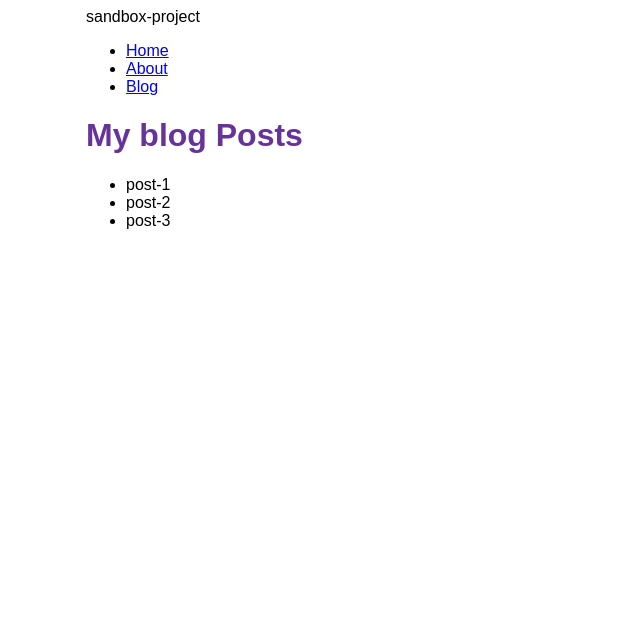
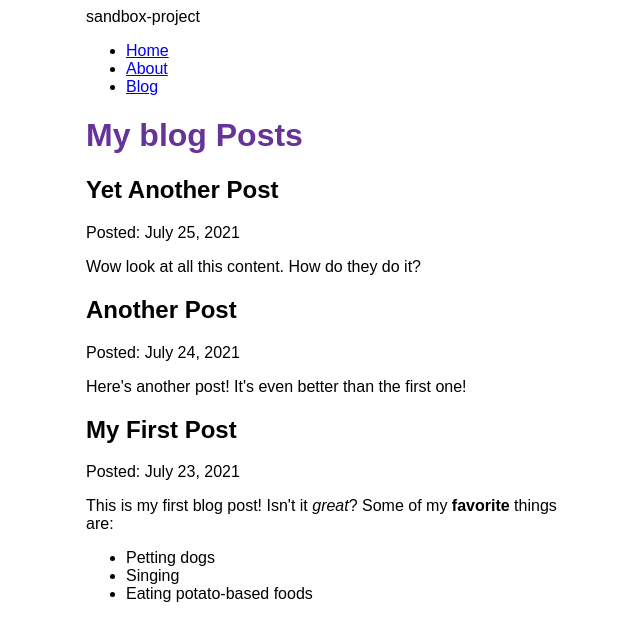
Before and after one commit to rondondaniel/gatsbyjs-boilerplate, a Gatsby site: page /blog in a window 1280 px wide. Shown: the whole page, without its empty margins (304-944 px from the left). Built offline with nearby package versions, Linux system fonts and the light colour scheme; Gatsby itself is replaced by a stand-in of ours.

Commit message:
Finished Gatsby Tutorial Part 5

```diff
--- a/blog/post-1.mdx
+++ b/blog/post-1.mdx
@@ -0,0 +1,9 @@
+---
+title: "My First Post"
+date: "2021-07-23"
+---
+This is my first blog post! Isn't it *great*?
+Some of my **favorite** things are:
+* Petting dogs
+* Singing
+* Eating potato-based foods
--- a/blog/post-2.mdx
+++ b/blog/post-2.mdx
@@ -0,0 +1,5 @@
+---
+title: "Another Post"
+date: "2021-07-24"
+---
+Here's another post! It's even better than the first one!
--- a/blog/post-3.mdx
+++ b/blog/post-3.mdx
@@ -0,0 +1,5 @@
+---
+title: "Yet Another Post"
+date: "2021-07-25"
+---
+Wow look at all this content. How do they do it?
--- a/gatsby-config.js
+++ b/gatsby-config.js
@@ -13,5 +13,6 @@ module.exports = {
         path: `${__dirname}/blog`
       }
     },
+    "gatsby-plugin-mdx",
   ],
 };
--- a/package.json
+++ b/package.json
@@ -15,8 +15,11 @@
     "clean": "gatsby clean"
   },
   "dependencies": {
+    "@mdx-js/mdx": "^1.6.22",
+    "@mdx-js/react": "^1.6.22",
     "gatsby": "^4.3.0",
     "gatsby-plugin-image": "^2.3.0",
+    "gatsby-plugin-mdx": "^3.4.0",
     "gatsby-plugin-sharp": "^4.3.0",
     "gatsby-source-filesystem": "^4.3.0",
     "react": "^17.0.1",
--- a/src/components/layout.js
+++ b/src/components/layout.js
@@ -11,13 +11,13 @@ import {
 
 const Layout = ({ pageTitle, children }) => {
   const data = useStaticQuery(graphql`
-    query {
-      site {
-        siteMetadata {
-          title
-        }
+  query {
+    site {
+      siteMetadata {
+        title
       }
     }
+  }
   `)
 
   return (
--- a/src/pages/blog.js
+++ b/src/pages/blog.js
@@ -1,28 +1,36 @@
 import * as React from 'react'
 import { graphql } from 'gatsby'
+import { MDXRenderer } from 'gatsby-plugin-mdx'
 import Layout from '../components/layout'
 
 const BlogPage = ({ data }) => {
   return (
     <Layout pageTitle="My blog Posts">
-      <ul>
       {
-        data.allFile.nodes.map(node=> (
-          <li>
-            {node.name}
-          </li>
+        data.allMdx.nodes.map(node=> (
+          <article key={node.id}>
+            <h2>{node.frontmatter.title} </h2>
+            <p>Posted: {node.frontmatter.date}</p>
+            <MDXRenderer>
+                {node.body}
+            </MDXRenderer>
+          </article>
         ))
       }
-      </ul>
     </Layout>
   )
 }
 
-export const data = graphql`
-  query {
-    allFile {
+export const query = graphql`
+  {
+    allMdx(sort: {fields: frontmatter___date, order: DESC}) {
       nodes {
-        name
+        frontmatter {
+          date(formatString: "MMMM D, YYYY")
+          title
+        }
+        id
+        body
       }
     }
   }
```
Also changed, not shown: 1 other file.
